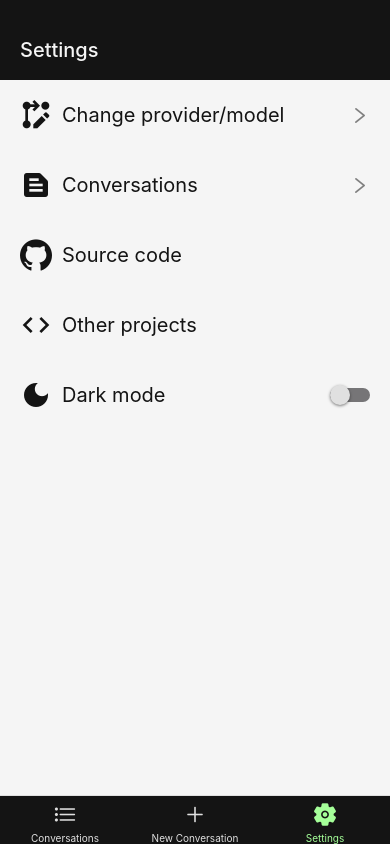
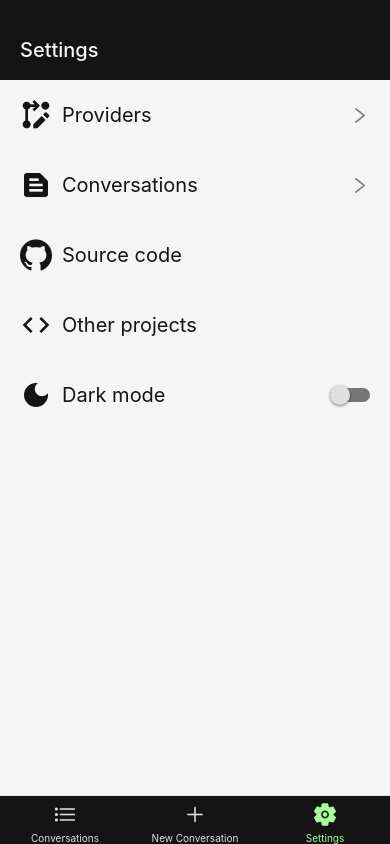
Before and after one commit to jorgenlt/smartbot, a React Native app: screen /Settings in a window 390 px wide. Built offline with nearby package versions, Linux system fonts and the light colour scheme.

Commit message:
settings naming

```diff
--- a/src/pages/SettingsPage/SettingsPage.js
+++ b/src/pages/SettingsPage/SettingsPage.js
@@ -30,7 +30,7 @@ const SettingsPage = ({ navigation }) => {
         <Setting
           onPress={() => navigation.navigate("ProvidersSettings")}
           iconName="rebase-edit"
-          name="Change provider/model"
+          name="Providers"
           IconComponent={MaterialIcons}
           submenu={true}
         />
```
